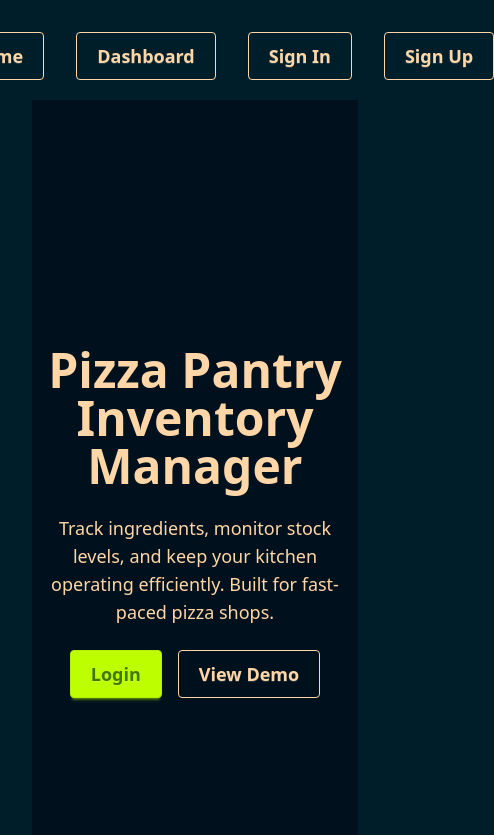
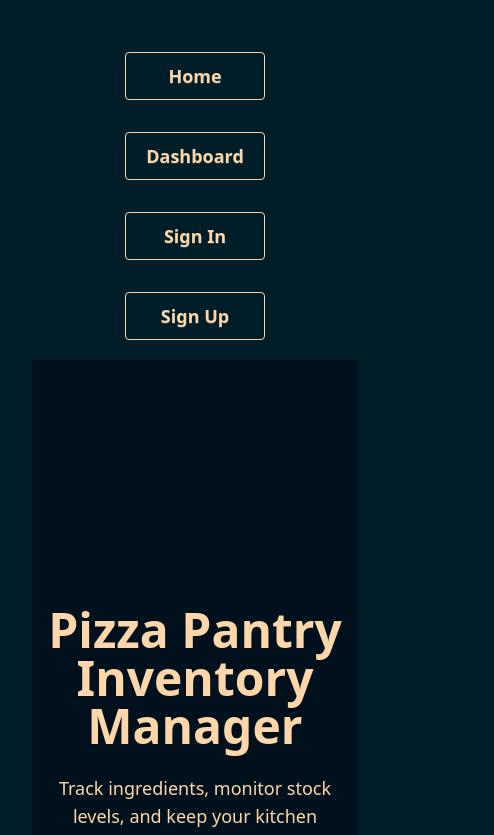
Before and after one commit to nanitight/Pizza-Pantry, a Next.js app in the folder pizza-pantry/: page / in a window 390 px wide. Shown: the top 835 px of the page, 494 px wide, since content can reach past the window. Built offline with nearby package versions, Linux system fonts and the light colour scheme; no server answers.

Commit message:
responsiveness 10.1

```diff
--- a/pizza-pantry/app/components/Navbar.tsx
+++ b/pizza-pantry/app/components/Navbar.tsx
@@ -2,7 +2,7 @@ import { SignedIn, SignedOut, SignInButton, SignUpButton, UserButton } from "@cl
 import Link from "next/link";
 
 export default function Navbar(){
-    return <nav className="flex gap-8 text-lg pb-5">
+    return <nav className="flex gap-8 text-lg p-5 menu menu-vertical lg:menu-horizontal rounded-box">
         <Link className="btn btn-outline btn-lg" href={"/"}>Home</Link>
         <Link className="btn btn-outline btn-lg" href={"/dashboard"}>Dashboard</Link>
         <SignedIn>
```
